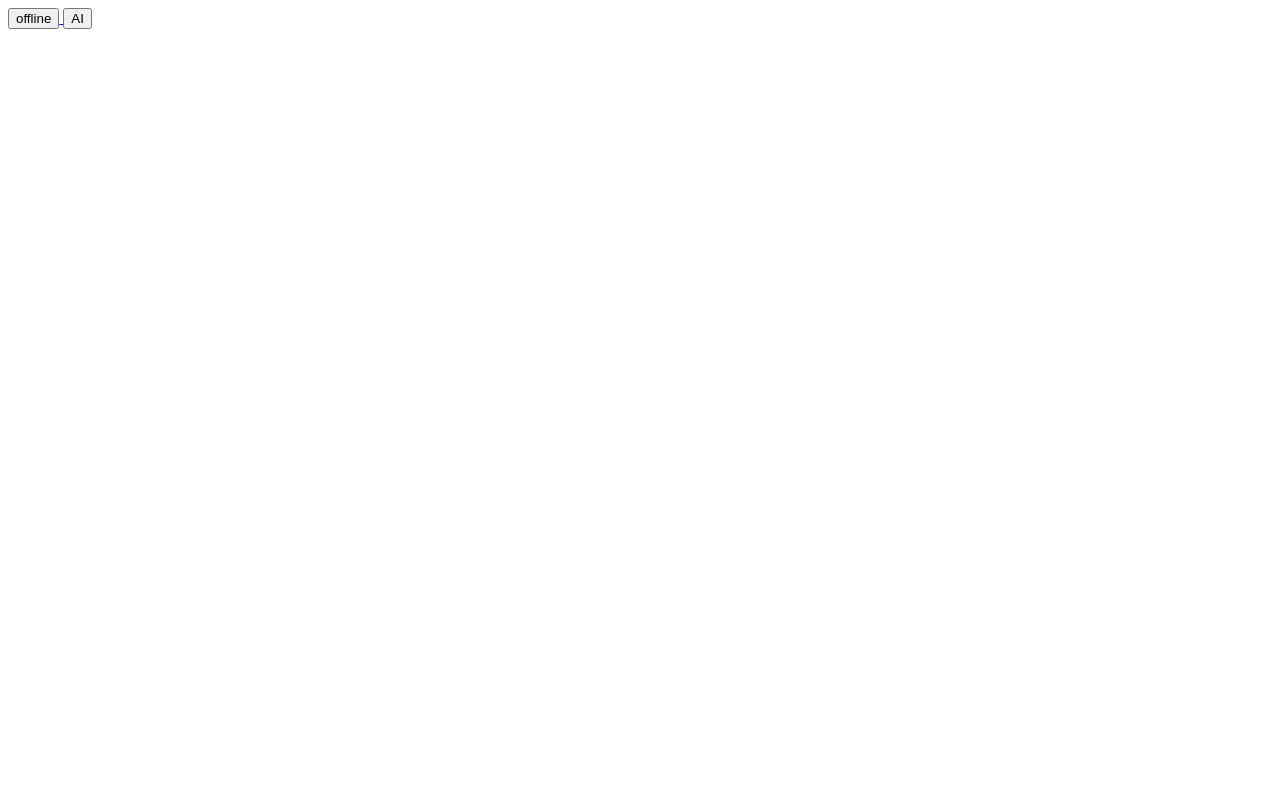
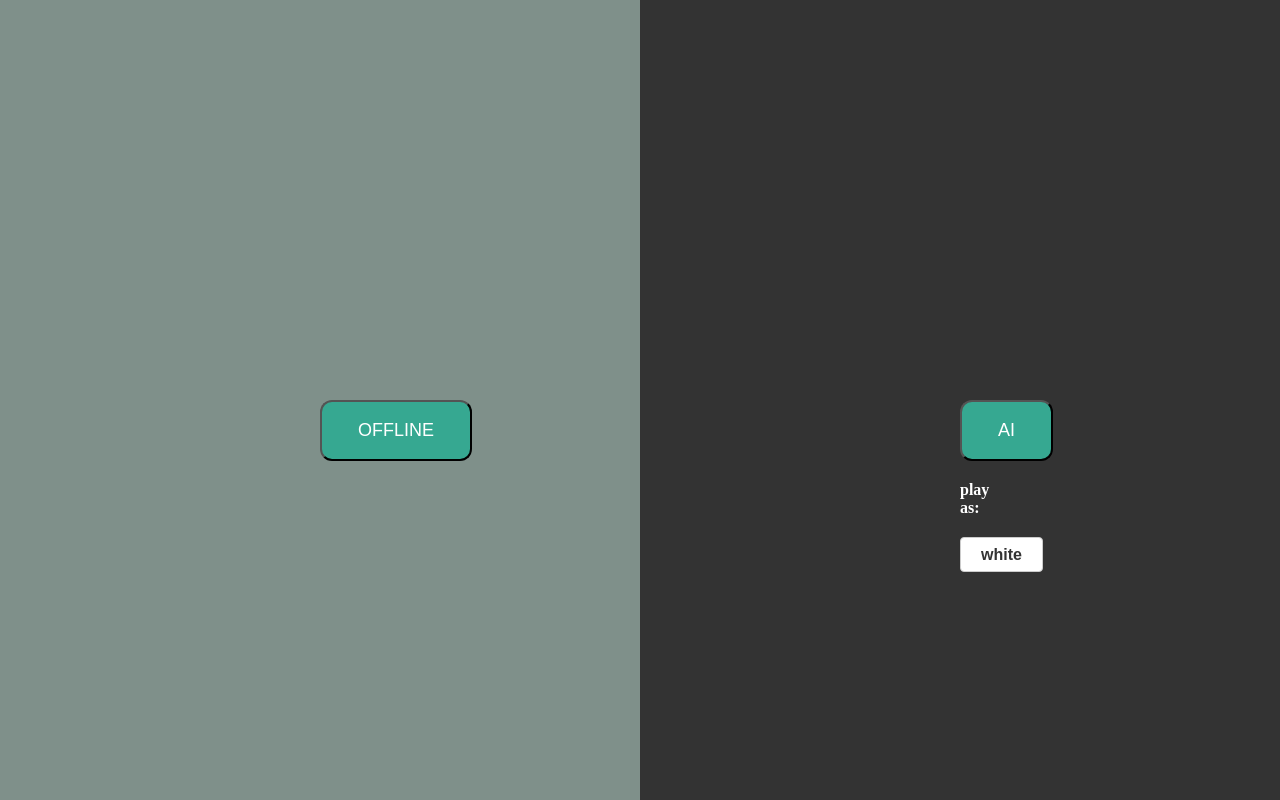
Before and after one commit to sohyp3/chessGame, a Django app: page / in a window 1280 px wide. Before the commit the page is almost empty. Run offline with Django 4.2, Linux system fonts and the light colour scheme.

Commit message:
selector page

```diff
--- a/game/engine.py
+++ b/game/engine.py
@@ -115,7 +115,9 @@ def mover(oldPlace,newPlace,board):
 
     oX = int(oldPlace[1])
     oY = int(oldPlace[0])
+
     piece = board[oY][oX]
+    piece = promotionHandler(piece, color, nY)
 
     board[oY][oX] = ""
     board[nY][nX] = piece
--- /dev/null
+++ b/game/static/css/selector.css
@@ -0,0 +1,82 @@
+body {
+    background-color: #333;
+    margin: 0;
+    padding: 0;
+}
+
+div {
+    position: relative;
+    float: left;
+    width: 50%;
+    height: 100vh;
+}
+
+form {
+    position: relative;
+    top: 50%;
+    left: 50%;
+    width: 40px;
+}
+.mybtn{
+    position: relative;
+    top: 0;
+    left: 0;
+}
+
+label {
+    position: relative;
+    top: 20px;
+    color: white;
+    font-size: 16px;
+    font-weight: bold;
+}
+select{
+    position: relative;
+    top:40px;
+}
+
+.my-select {
+    appearance: none;
+    background-color: #fff;
+    border: 1px solid #ccc;
+    border-radius: 4px;
+    padding: 8px 20px;
+    font-size: 16px;
+    font-weight: bold;
+    color: #333;
+    cursor: pointer;
+}
+
+.my-select option {
+    background-color: #fff;
+    color: #333;
+}
+a{
+    position: relative;
+    top: 50%;
+    left: 50%;
+}
+
+button {
+    background: rgb(54, 168, 145);
+    font-size: 1.125rem;
+    padding: 1em 2em;
+    color: white;
+    text-decoration: none;
+    text-transform: uppercase;
+    border-radius: 12px;
+
+}
+
+a {
+    color: #222;
+    text-decoration: none;
+}
+
+#firstButton {
+    background-color: rgb(127, 144, 138);
+}
+
+#secondButtonm {
+    background-color: rgb(203, 207, 192);
+}
--- a/game/static/js/app.js
+++ b/game/static/js/app.js
@@ -111,7 +111,7 @@ function getAiMove(){
 
 // Send the new piece places
 function sendNewPlace(oldID, newID) {
-    const isAi = document.getElementById('isAi').innerText
+    const isAi = document.getElementById('isAi')
     const formdata = new FormData()
     const csrf = document.getElementsByName('csrfmiddlewaretoken')
     formdata.append('csrfmiddlewaretoken', csrf[0].value)
@@ -128,7 +128,7 @@ function sendNewPlace(oldID, newID) {
         success: function (res) {
             window.turn = res.turn
             compareBoard(res.board)
-            if (isAi == 'ai'){
+            if (isAi !== null ){
                 getAiMove()
             }
         },
--- a/game/templates/aiPage.html
+++ b/game/templates/aiPage.html
@@ -40,6 +40,8 @@
 
     {%csrf_token%}
 
+    <h1>{{aiCol}}</h1>
+
     <div class="popup" id="popup-1">
       <div class="overlay"></div>
       <div class="content">
--- a/game/templates/choosePage.html
+++ b/game/templates/choosePage.html
@@ -1,2 +1,33 @@
-<a href="{% url 'playLocal'%}"><button> offline </button> </a>
-<a href="{% url 'playAI'%}"><button > AI </button></a>
+<!DOCTYPE html>
+<html lang="en">
+  <head>
+    <meta charset="UTF-8" />
+    <meta http-equiv="X-UA-Compatible" content="IE=edge" />
+    <meta name="viewport" content="width=device-width, initial-scale=1.0" />
+    <title>Select</title>
+    {% load static %}
+    <link rel="stylesheet" href="{% static 'css/selector.css' %}" />
+    <link
+      rel="shortcut icon"
+      type="image/png"
+      href="{% static 'chess.png' %}"
+    />
+  </head>
+  <body>
+    <div id="firstButton">
+        <a href="{% url 'playLocal'%}"><button>offline</button> </a>
+    </div>
+
+    <div id="secondButton">
+      <form action="/board" method="post">
+        {%csrf_token%}
+          <button class="mybtn">AI</button>
+          <label for="dropdown">play as:</label>
+          <select name = 'mySelect' class="my-select" id="dropdown">
+            <option value="white">white</option>
+            <option value="black">black</option>
+          </select>
+        </form>
+    </div>
+  </body>
+</html>
--- a/game/views.py
+++ b/game/views.py
@@ -17,7 +17,7 @@ def playLocal(request):
     return render(request, 'mainPage.html')
 
 def playAI(request):
-    return render(request, 'aiPage.html')
+    return render(request, 'aiPage.html',{'aiCol':request.session['aiColor']})
 
 def board(request):
     if 'turn' in request.session:
@@ -63,6 +63,20 @@ def board(request):
         request.session['captureStatus'] = [(),()]
         enPassant = request.session['captureStatus']
 
+    if 'aiColor' in request.session:
+        aiColor = request.session['aiColor']
+    else:
+        request.session['aiColor'] = None
+        aiColor = request.session['aiColor']
+
+    if request.method =='POST':
+        playColor = request.POST.get('mySelect')
+        if playColor == 'white':
+            request.session['aiColor'] = False
+        elif playColor == 'black':
+            request.session['aiColor'] = True
+
+        return redirect('playAI')
 
     if is_ajax(request):
         square = request.POST.get('sqId')
@@ -76,7 +90,6 @@ def board(request):
             'board': board,
             'turn': turn
         }
-
 
 
         if square:
@@ -114,5 +127,5 @@ def resetBoard(request):
 
     request.session['enPassant'] = False,"",""
     request.session['captureStatus'] = [(),()]
-
-    return redirect('playAI')
+    request.session['aiColor'] = None
+    return redirect('chooseMode')
```
Also changed, not shown: game/handlers.py (+9 -2 lines), game/movePieces.py (+2 -5 lines), db.sqlite3.
